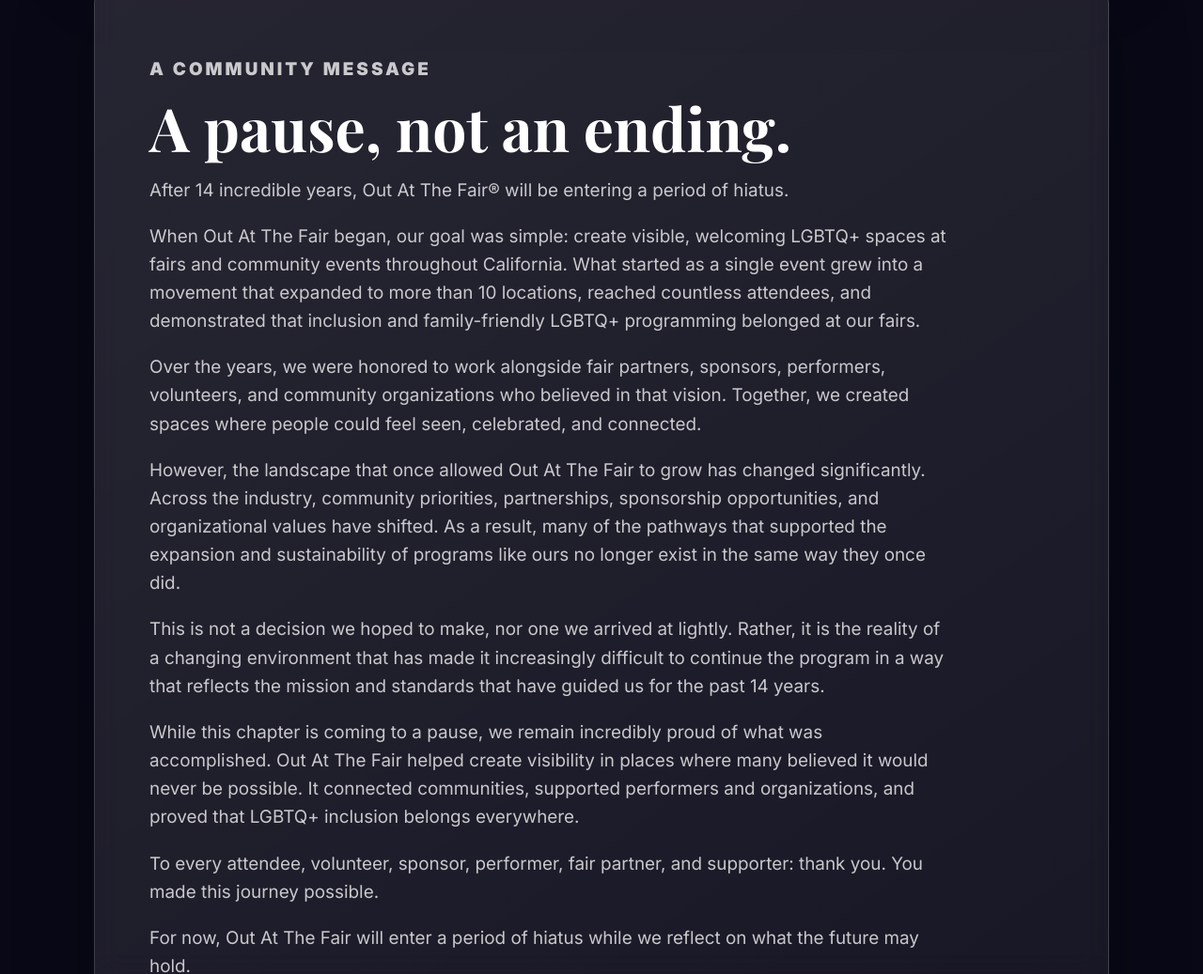
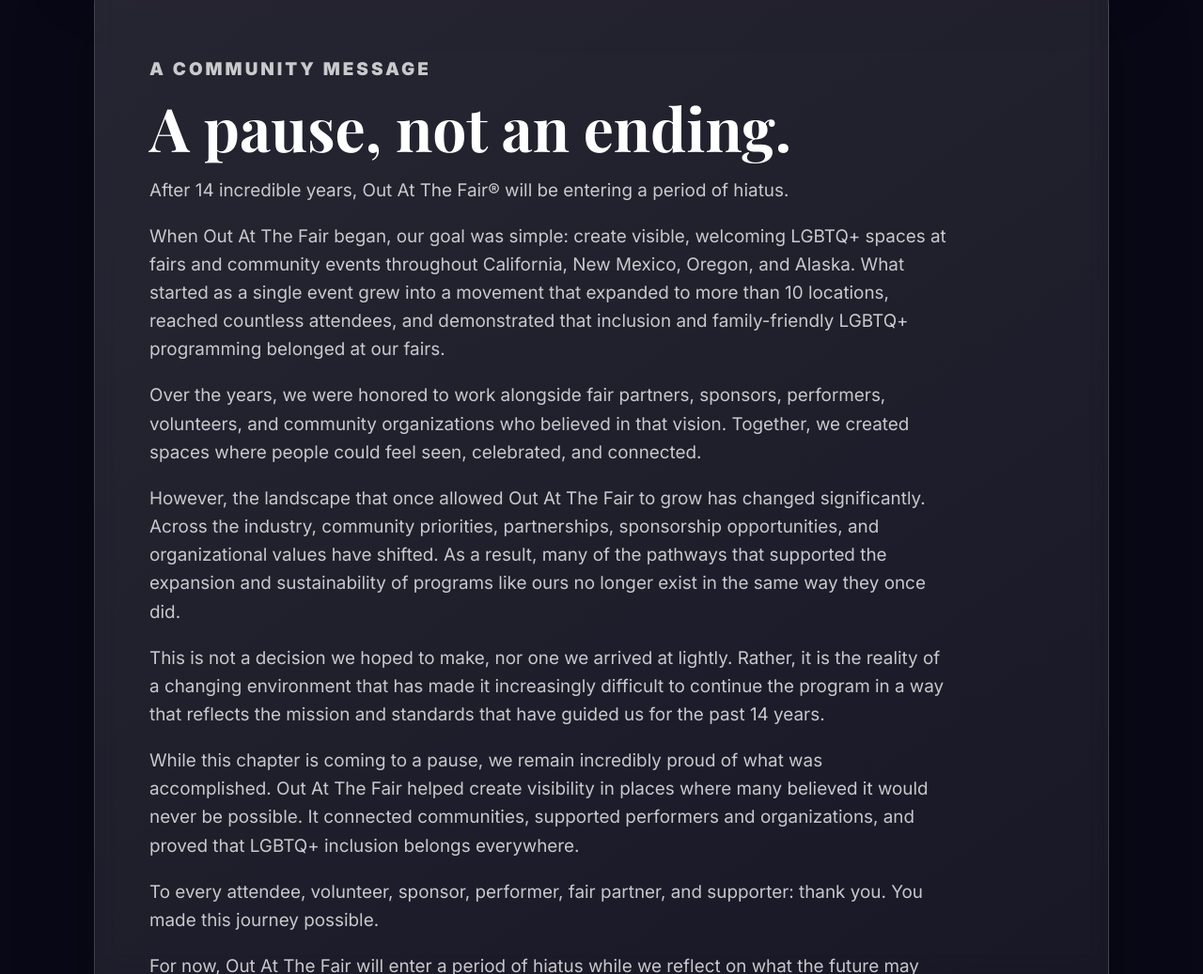
Before and after one commit to 3dudes1life/outatthefair_2, a plain HTML site: page index.html in a window 1280 px wide. Shown: the part 742-1779 px from the top of the page at 94% size. Drawn offline with nearby package versions, Linux system fonts and the light colour scheme.

Commit message:
Update mission statement to include additional states

```diff
--- a/index.html
+++ b/index.html
@@ -35,7 +35,7 @@
   </p>
 
   <p>
-    When Out At The Fair began, our goal was simple: create visible, welcoming LGBTQ+ spaces at fairs and community events throughout California. What started as a single event grew into a movement that expanded to more than 10 locations, reached countless attendees, and demonstrated that inclusion and family-friendly LGBTQ+ programming belonged at our fairs.
+    When Out At The Fair began, our goal was simple: create visible, welcoming LGBTQ+ spaces at fairs and community events throughout California, New Mexico, Oregon, and Alaska. What started as a single event grew into a movement that expanded to more than 10 locations, reached countless attendees, and demonstrated that inclusion and family-friendly LGBTQ+ programming belonged at our fairs.
   </p>
 
   <p>
```
